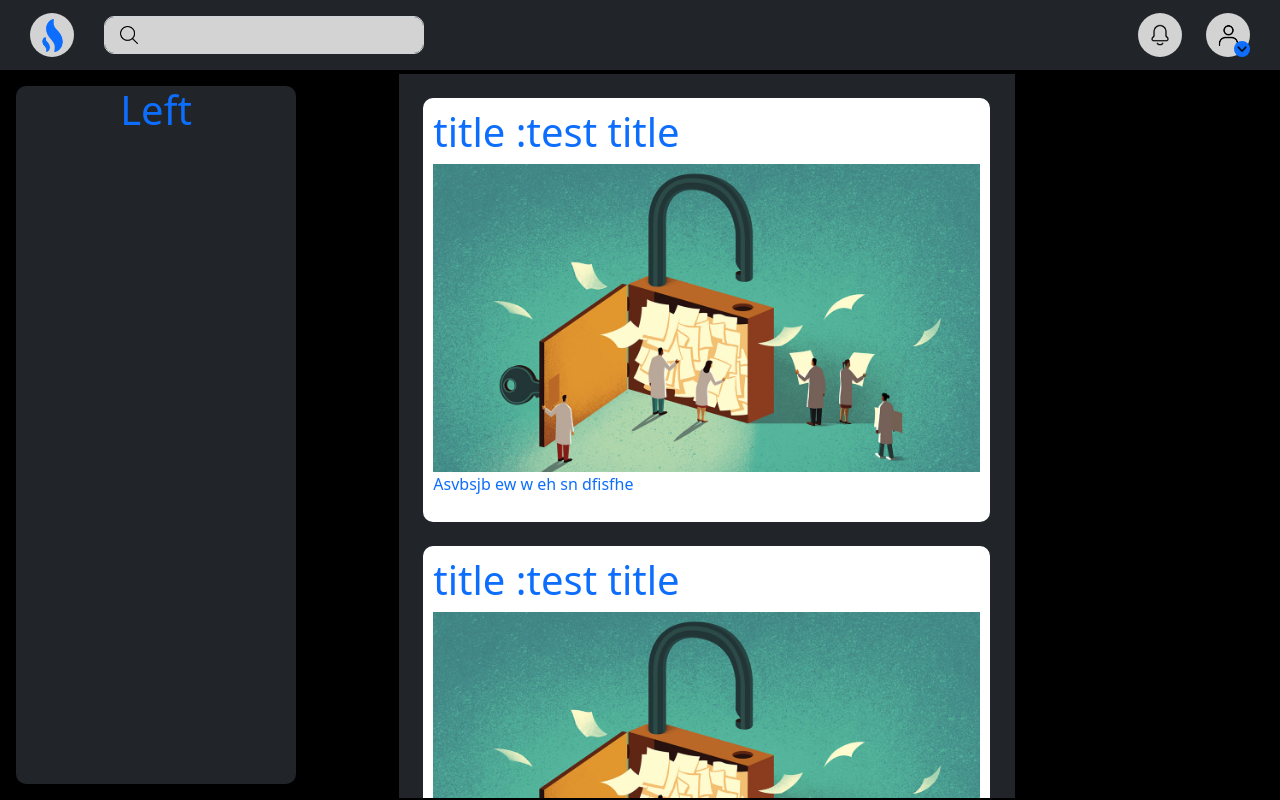
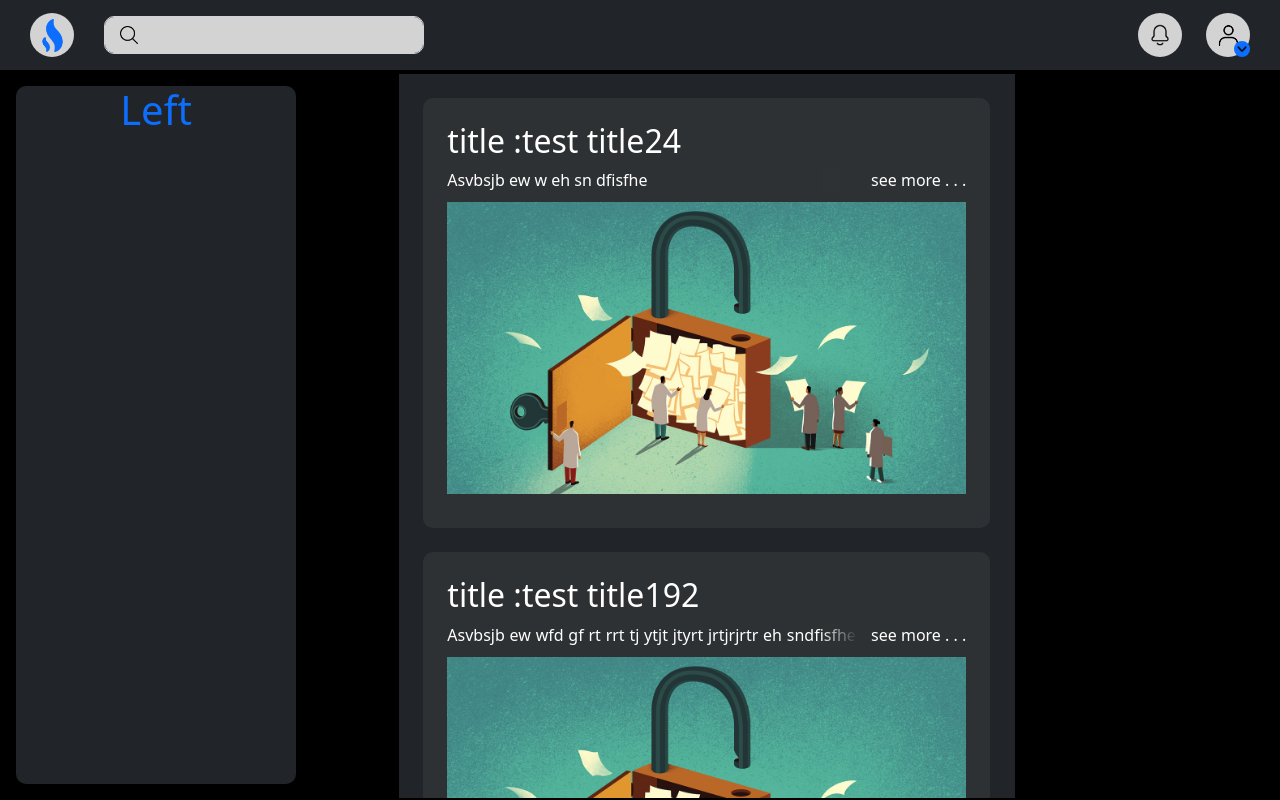
Before and after one commit to Alain-RN/Personal-Blog, a React (Create React App) app: page / in a window 1280 px wide. Built offline with nearby package versions, Linux system fonts and the light colour scheme.

Commit message:
Publication

```diff
--- a/src/Home/NavBar/Post.jsx
+++ b/src/Home/NavBar/Post.jsx
@@ -6,11 +6,21 @@ import pubExemple from '../PublicationCard/PostAsset/pubEx.jpg'
 function Post() {
   return (
     <div className='containerPost d-flex justify-content-center '>
-        <div className='text-primary post bg-dark overflow-auto'>
-          <div className='containerpost ' >
+        <div className='post bg-dark'>
+          <div className='containerpost' >
             {/* All pub */}
             <PublicationCard title={"test title"} picture={pubExemple} description={"Asvbsjb ew w eh sn  dfisfhe"}/>
-            <PublicationCard title={"test title"} picture={pubExemple} description={"Asvbsjb ew w eh sn  dfisfhe"}/>
+            <PublicationCard title={"test title"} picture={pubExemple}
+                description={"Asvbsjb ew wfd gf rt rrt tj ytjt jtyrt jrtjrjrtr eh sn"+
+                  "dfisfhefsbrwhr  34y er dfhd hdfhdf  h fdh rthr htrh rth rt hrthfgbcbf "+
+                  "dfisfhefsbrwhr  34y er dfhd hdfhdf  h fdh rthr htrh rth rt hrthfgbcbf "+
+                  "dfisfhefsbrwhr  34y er dfhd hdfhdf  h fdh rthr htrh rth rt hrthfgbcbf "+
+                  "dfisfhefsbrwhr  34y er dfhd hdfhdf  h fdh rthr htrh rth rt hrthfgbcbf "+
+                  "dfisfhefsbrwhr  34y er dfhd hdfhdf  h fdh rthr htrh rth rt hrthfgbcbf "+
+                  "dfisfhefsbrwhr  34y er dfhd hdfhdf  h fdh rthr htrh rth rt hrthfgbcbf "+
+                  "dfisfhefsbrwhr  34y er dfhd hdfhdf  h fdh rthr htrh rth rt hrthfgbcbf "
+                }
+            />
           </div>
 
         </div>
--- a/src/Home/PublicationCard/PublicationCard.jsx
+++ b/src/Home/PublicationCard/PublicationCard.jsx
@@ -1,13 +1,28 @@
-import React from 'react'
+import React, { useEffect, useRef, useState } from 'react'
 
-function PublicationCard({title,picture,description}) {
+function PublicationCard({ title, picture, description }) {
+  const Description = useRef(null)
+  const [height, setHeight] = useState(0)
+  useEffect(() => {
+    // Vérifie si la référence est définie
+    if (Description.current) {
+      // Récupère la hauteur du div
+      const divHeight = Description.current.clientHeight;
+      setHeight(divHeight);
+    }
+  }, []);
   return (
-    <div className='publication bg-white text-left'>
-        <h1>title :{title}</h1>
-        <img src={picture} alt="" className='w-100'/>
-        <div className="description">
-            <p>{description}</p>
+    <div className='publication text-white'>
+      <h2>title :{title}{height}</h2>
+      <div className="description" style={{ position: "relative", textAlign: "justify", height: "24px" }} >
+        {/* <p className='textDescription'></p> */}
+        <p ref={Description}>{description}</p>
+        <div className='flouSpan' style={{ position: "absolute", right: "0", top: "0", zIndex:"2"}}>
+          <span className="" style={{marginLeft:"50px"}}>see more . . .</span>
         </div>
+      </div>
+      <img src={picture} alt="" className='imagepub w-100' />
+
     </div>
   )
 }
--- a/src/Home/home.css
+++ b/src/Home/home.css
@@ -115,19 +115,28 @@ h1{
 .post {
     /* position: absolute; */
     width: 75%;
-    /* scrollbar-width: none; */
+    /* border: 1px solid black; */
+    overflow-y: auto;
 }
 .containerpost{
     height: 0;
 
-}
-.pos ::-webkit-scrollbar {
-    display: none;
 }
 .publication{
     width: 92%;
     margin-inline: auto;
     border-radius: 10px;
     margin-block: 24px;
-    padding: 10px;
+    padding: 24px;
+    background-color: rgba(71, 71, 71, 0.358);
 }
+.imagepub{
+    margin-block: 10px;
+}
+.description{
+    overflow: hidden;
+}
+
+.flouSpan{
+    background:  linear-gradient(to right, rgba(71, 71, 71, 0.032) ,#2e3133,#2e3133,#2e3133,#2e3133);
+}
```
Also changed, not shown: src/App.jsx (renamed from src/App.js).
